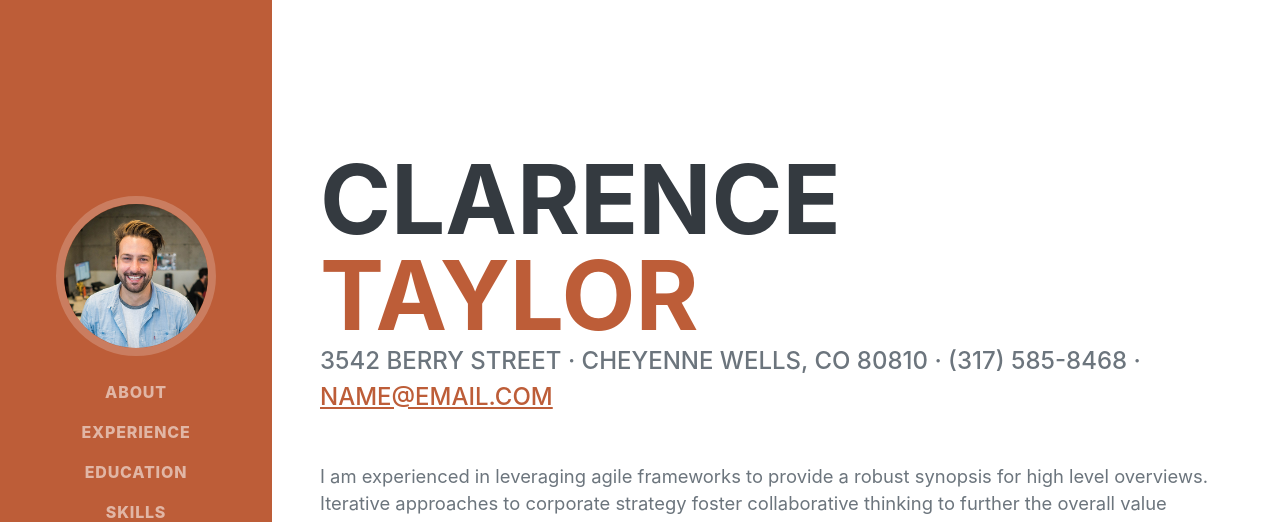
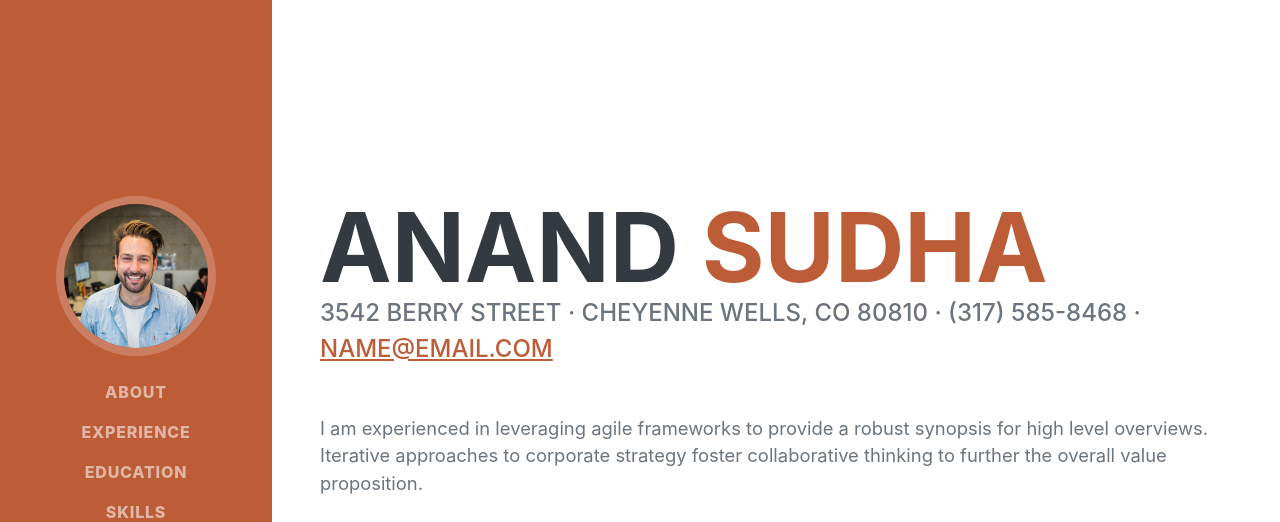
Before and after one commit to sudhaiupui/sanand_resume, a plain HTML site: page index.html in a window 1280 px wide. Shown: the top 522 px of the page. Drawn offline with nearby package versions, Linux system fonts and the light colour scheme; a web font is replaced by a local one.

Commit message:
Update index.html

```diff
--- a/index.html
+++ b/index.html
@@ -40,8 +40,8 @@
             <section class="resume-section" id="about">
                 <div class="resume-section-content">
                     <h1 class="mb-0">
-                        CLARENCE
-                        <span class="text-primary">TAYLOR</span>
+                        Anand
+                        <span class="text-primary">Sudha</span>
                     </h1>
                     <div class="subheading mb-5">
                         3542 Berry Street · Cheyenne Wells, CO 80810 · (317) 585-8468 ·
```
